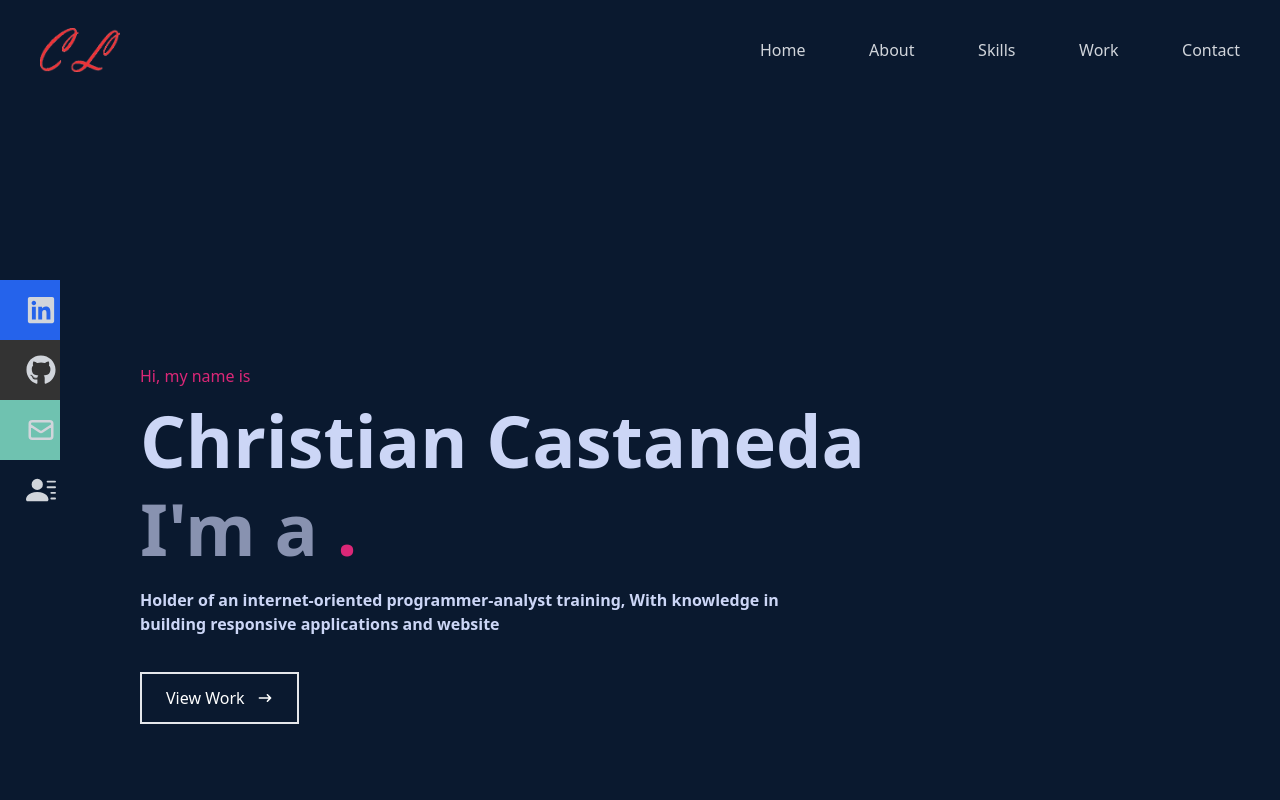
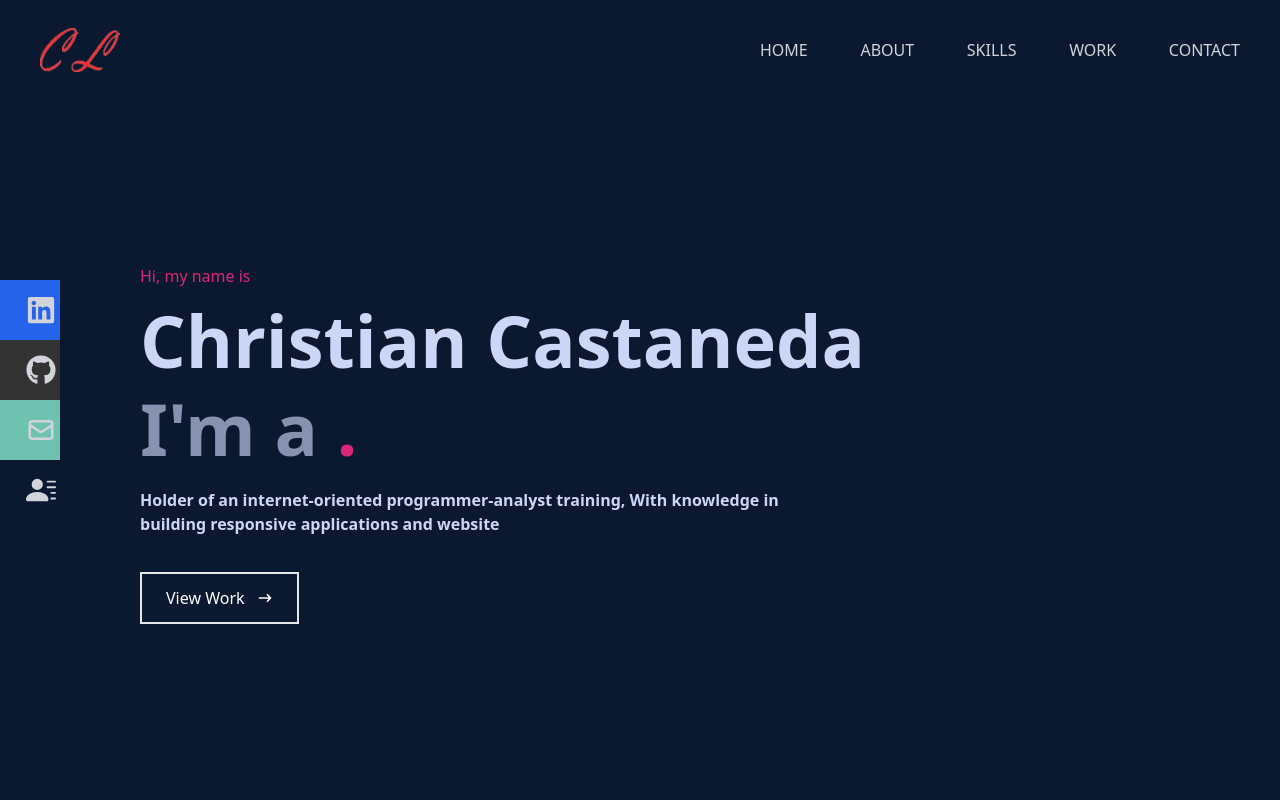
Before and after one commit to Kriztianz190377/my-site-web, a React (Vite) app: page / in a window 1280 px wide. Shown: the top 800 px of the page. Built offline with nearby package versions, Linux system fonts and the light colour scheme.

Commit message:
Update Photo

```diff
--- a/src/components/main-web/About.jsx
+++ b/src/components/main-web/About.jsx
@@ -8,16 +8,21 @@ const About = () => {
       className=" md:w-full h-screen bg-[#0a192f] text-gray-300"
     >
       <div className="flex flex-col justify-center items-center w-full h-full">
-        <div className="max-w-[1000px] w-full grid grid-cols-2 gap-12">
+        <div className="max-w-[1000px] w-full grid md:grid-cols-2 gap-12">
           <div className="sm:text-right flex justify-center items-end pb-8 pl-4">
             <p className="text-4xl font-bold inline border-b-4 border-pink-600">
               About
             </p>
           </div>
+
           <div className="flex justify-center">
-            <div className="bg-[#4db5ff] rounded-3xl   w-[260px] ">
+            <div
+              className="bg-[#4db5ff] rounded-3xl w-[150px] h-[200px]
+            md:w-[200px] md:h-[250px] "
+            >
               <img
-                className="me-img rounded-3xl cursor-pointer rotate-12 h-[250px] hover:rotate-0 duration-500 mb-4"
+                className="me-img rounded-3xl cursor-pointer rotate-12 h-[200px] hover:rotate-0 duration-500 mb-4
+                md:w-[200px] md:h-[250px] "
                 src={ME}
                 alt=""
                 sizes=""
--- a/src/components/main-web/Home.jsx
+++ b/src/components/main-web/Home.jsx
@@ -14,10 +14,12 @@ const Home = () => {
   return (
     <div
       name="home"
-      className=" mt-[100px] w-full h-screen mt-[100px} bg-[#0a192f] pt-[100px] "
-    >
+      className="w-full h-screen bg-[#0a192f]  pt-[100px]">
+
       {/* Container */}
-      <div className="max-w-[1000px] text-white mx-auto  flex flex-col justify-center h-full">
+      <div
+        className="max-w-[1000px] text-white md:mx-auto  flex flex-col justify-center h-full"
+      >
         <p className="text-pink-600 pb-4">Hi, my name is</p>
         <h1 className="text-4xl sm:text-7xl font-bold pb-4 text-[#ccd6f6]">
           Christian Castaneda
--- a/src/components/main-web/Navbar.jsx
+++ b/src/components/main-web/Navbar.jsx
@@ -14,9 +14,9 @@ const Navbar = () => {
 
   return (
     <div
-      className="w-full h-[100px] bg-[#0a192f] mt-[-100px]
+      className="w-full h-[100px] bg-[#0a192f]
       fixed flex  flex-row px-10 justify-between items-center
-      text-gray-300 first-letter"
+      text-gray-300 uppercase"
     >
       <a
         className=" text-8xl font-extrabold  text-pink-600"
--- a/src/components/main-web/Work.jsx
+++ b/src/components/main-web/Work.jsx
@@ -7,9 +7,9 @@ const Work = () => {
   return (
     <div name="work" className="w-full  pt-40 pb-20 bg-[#0a192f] text-gray-300">
       {/* Container */}
-      <div className="max-w-[1000px]  mx-auto p-4 flex flex-col justify-center w-full h-full">
+      <div className="max-w-[1000px]  mx-auto  flex flex-col justify-center w-full h-full">
         <div className="pb-8">
-          <p className="text-4xl font-bold inline border-b-4 border-pink-600   ">
+          <p className="text-4xl font-bold inline border-b-4 border-pink-600">
             Work
           </p>
           <p className="py-4">// Check out some of my recent work</p>
```
Also changed, not shown: src/index.css (+0 -16 lines), src/components/main-web/CardWork.jsx (line endings or trailing spaces).
